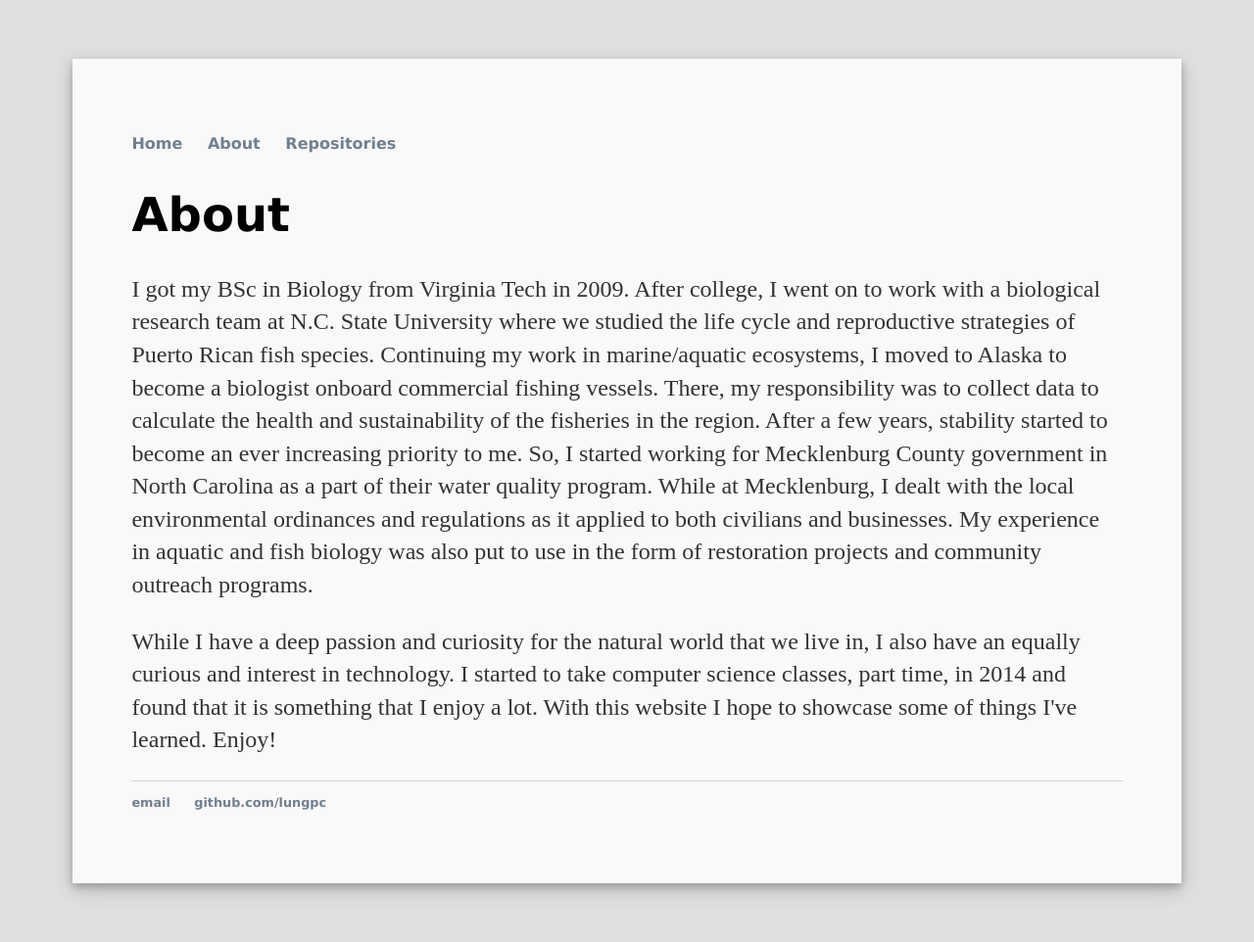
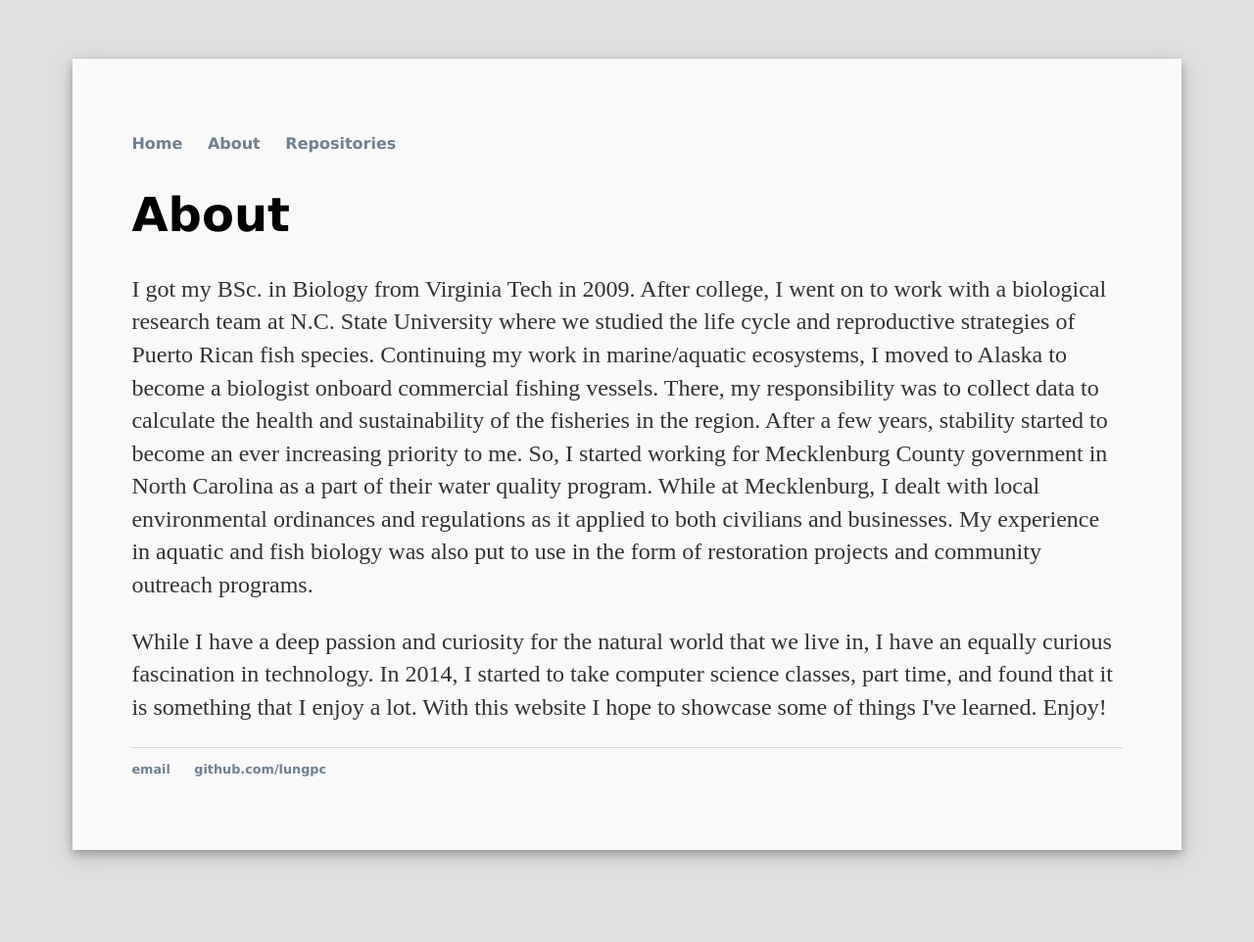
Before and after one commit to lungpc/lungpc.github.io, a Jekyll site: the page built from about/index.html, in a window 1280 px wide. Shown: the whole page at 98% size. Built offline with Jekyll 4.4.1, drawn with Linux system fonts in a browser that asks for light colours; after the commit the page ends 928 px from its top, so only the background shows below that.

Commit message:
Update index.html

```diff
--- a/about/index.html
+++ b/about/index.html
@@ -5,16 +5,16 @@ title: About Philip Lung
 
 <div class="about">
   <h1>About</h1>
-  <p>I got my BSc in Biology from Virginia Tech in 2009. After college, I went on to work with a biological research team at N.C. State University
+  <p>I got my BSc. in Biology from Virginia Tech in 2009. After college, I went on to work with a biological research team at N.C. State University
   where we studied the life cycle and reproductive strategies of Puerto Rican fish species. Continuing my work in marine/aquatic
   ecosystems, I moved to Alaska to become a biologist onboard commercial fishing vessels. There, my responsibility was to collect
   data to calculate the health and sustainability of the fisheries in the region. After a few years, stability started to become an
   ever increasing priority to me. So, I started working for Mecklenburg County government in North Carolina as a part of their
-  water quality program. While at Mecklenburg, I dealt with the local environmental ordinances and regulations as it applied to both
+  water quality program. While at Mecklenburg, I dealt with local environmental ordinances and regulations as it applied to both
   civilians and businesses. My experience in aquatic and fish biology was also put to use in the form of restoration projects and
   community outreach programs.</p>
 
-  <p>While I have a deep passion and curiosity for the natural world that we live in, I also have an equally curious and interest in
-  technology. I started to take computer science classes, part time, in 2014 and found that it is something that I enjoy a lot. With this
+  <p>While I have a deep passion and curiosity for the natural world that we live in, I have an equally curious fascination in
+  technology. In 2014, I started to take computer science classes, part time, and found that it is something that I enjoy a lot. With this
   website I hope to showcase some of things I've learned. Enjoy!</p>
 </div>
```
